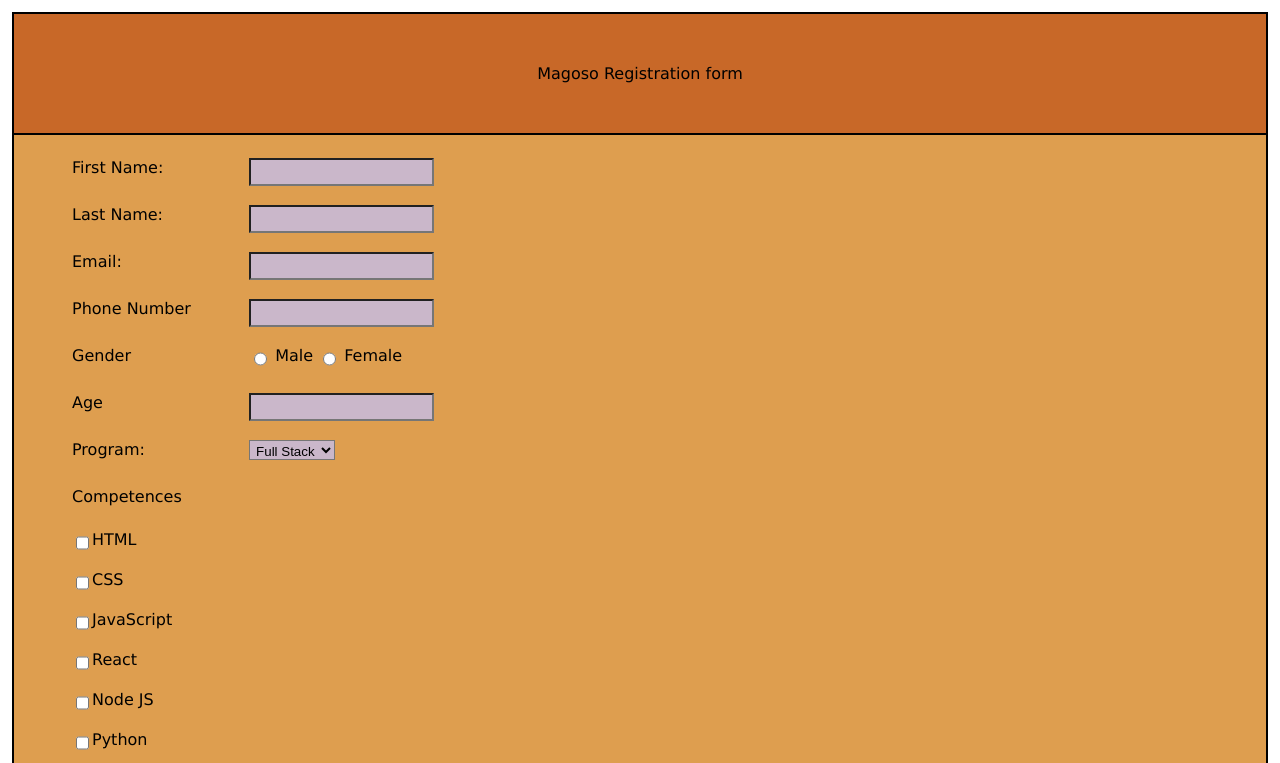
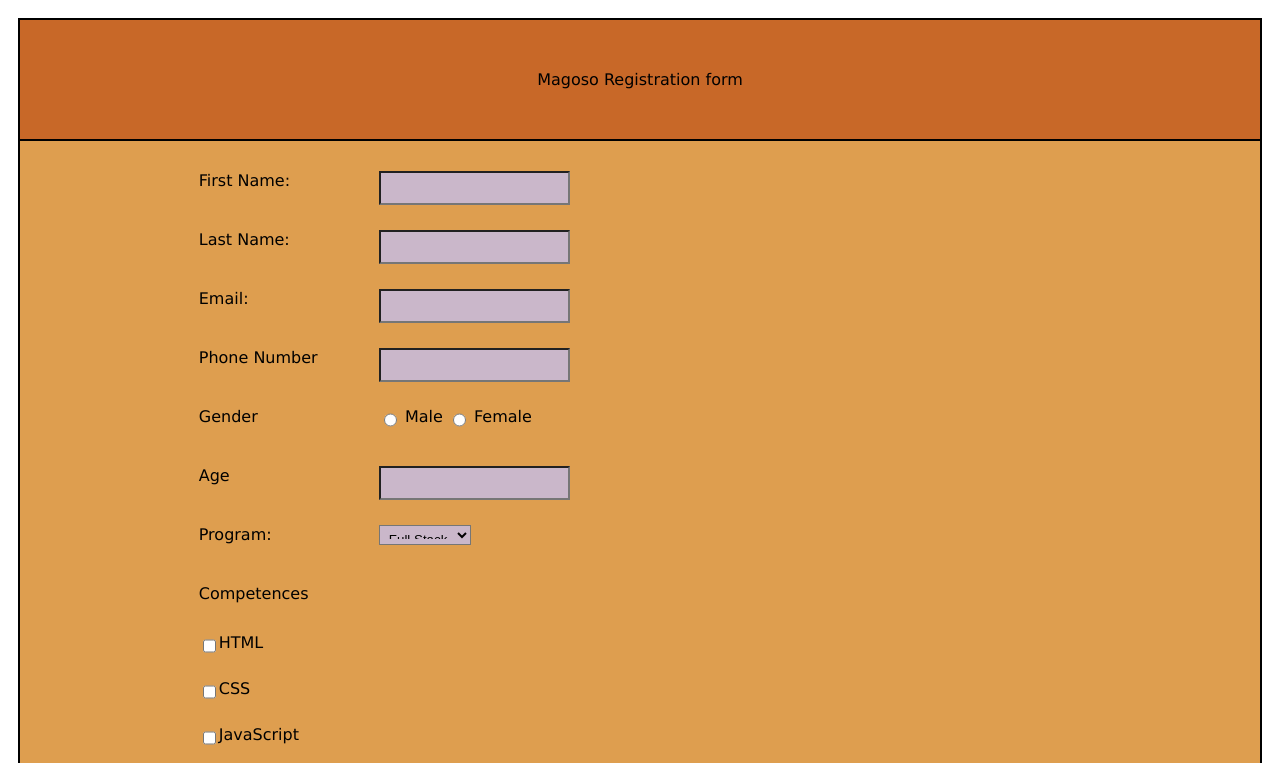
Before and after one commit to nellanjimms/Magoso-Registration-Form, a plain HTML site: page index.html in a window 1280 px wide. Shown: the top 763 px of the page. Drawn offline with Linux system fonts and the light colour scheme.

Commit message:
Added style to form

```diff
--- a/styles.css
+++ b/styles.css
@@ -1,5 +1,5 @@
 * {
-    padding: 2px;
+    padding: 5px;
 }
 body {
     font-family: Verdana, sans-serif;
@@ -12,7 +12,9 @@ header {
     border:black solid 2px;
 }
 form {
-    margin:5px 0 5px 40px;
+    width:75%;
+    margin:auto;
+
 }
 section {
     background-color: rgba(216, 139, 45, 0.836);
```
